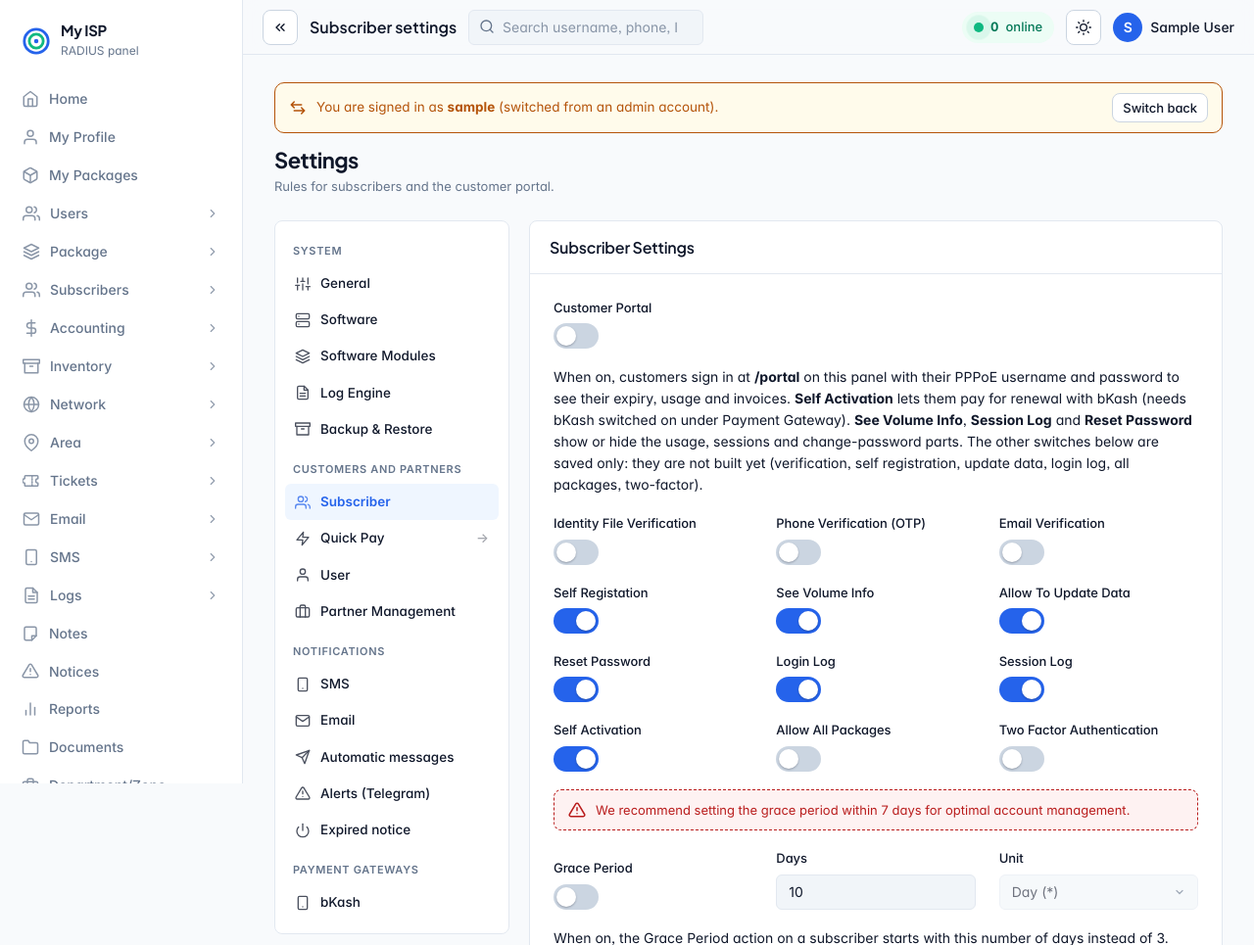
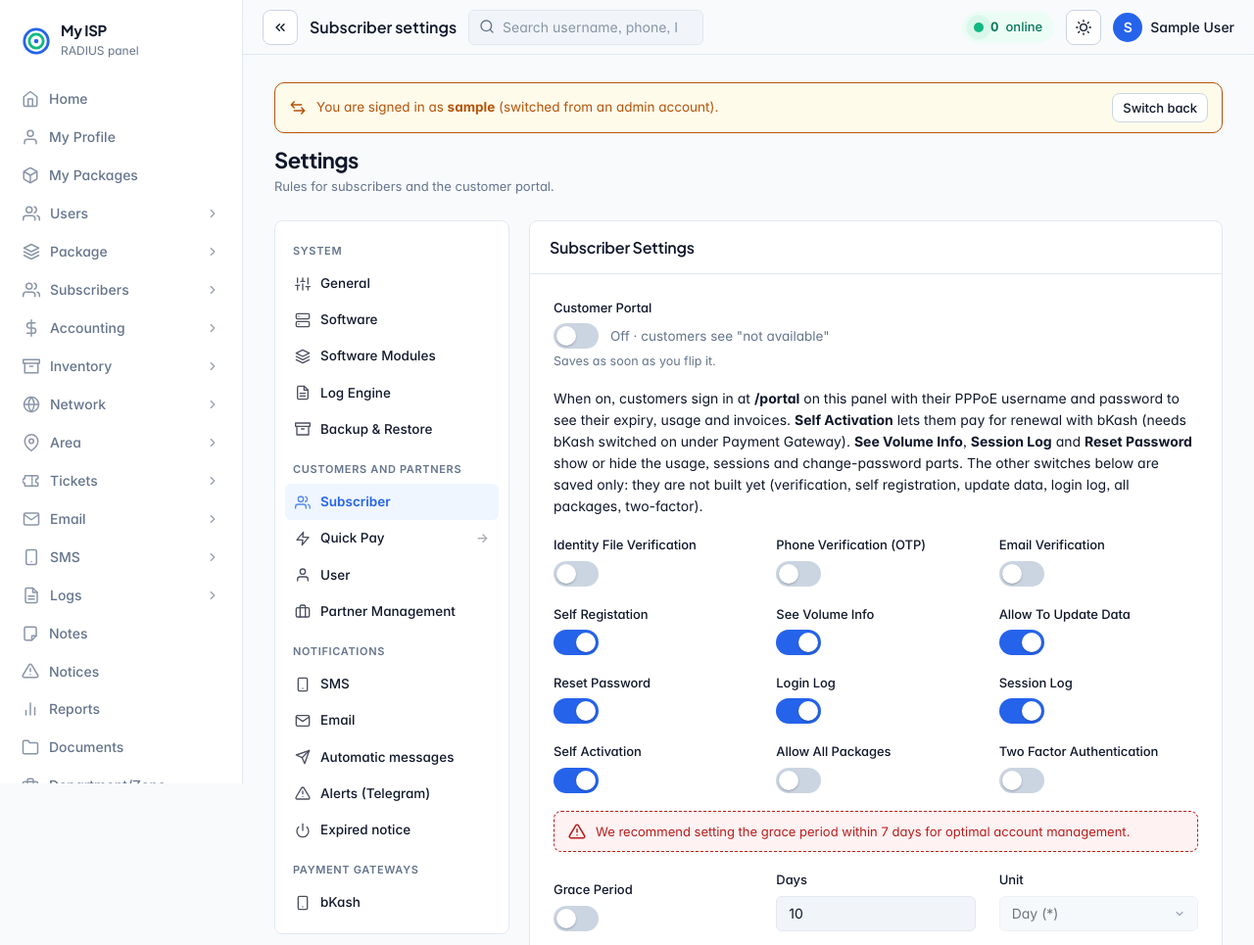
Before and after one commit to rajib217/ISP-Radius-Enterprise, a Flask app: page /settings/subscriber in a window 1280 px wide. Shown: the top 965 px of the page at 98% size. Run offline with Flask 3, Linux system fonts and the light colour scheme; the visitor is signed in with stand-in values (Sample User, id 1); data comes from the database, SQL or seed files in the repository; data that the repository does not hold is empty; parts of the project's set-up code (start-up, migrations or seed data) failed here and were passed over; some libraries are stand-ins or nearby versions.

Commit message:
Subscriber Portal

```diff
--- a/panel/mod_settings.py
+++ b/panel/mod_settings.py
@@ -509,6 +509,21 @@ def settings_subscriber():
     return render_template("settings_subscriber.html", s=cfg(), switches=SUB_SWITCHES, rules=SUB_RULES, tab="subscriber")
 
 
+@route("/settings/subscriber/portal", methods=["POST"])
+@admin_required
+def settings_subscriber_portal():
+    """The Customer Portal switch saves the moment it is flipped (no Submit needed)."""
+    from flask import jsonify
+    on = "1" if request.form.get("on") in ("1", "on", "true") else "0"
+    _save({"portal_on": on})
+    audit("settings_saved", "subscriber", "portal on" if on == "1" else "portal off")
+    commit()
+    if request.headers.get("X-Requested-With") == "fetch":
+        return jsonify({"ok": True, "on": on == "1"})
+    flash("Customer Portal is %s." % ("on" if on == "1" else "off"), "success")
+    return redirect(url_for("settings_subscriber"))
+
+
 MODULE_SWITCHES = [   # key, label, module it controls (None = not built yet)
     ("voucher", "Voucher Module Status", None),
     ("prepaid", "Prepaid Card Module Status", None),
--- a/panel/nav.py
+++ b/panel/nav.py
@@ -118,7 +118,7 @@ STRUCTURE = [
     _g("docs", "Documents", "folder", endpoint="documents", module="documents"),
     _g("zones", "Department/Zone", "briefcase", endpoint="org", module="zones"),
     _g("settings", "Settings", "sliders", endpoint="settings", admin=True,
-       match=["settings", "settings_email", "settings_sms", "settings_automation", "settings_software", "settings_logs", "settings_modules", "settings_gateway", "settings_subscriber", "settings_user", "settings_partners", "settings_backup", "settings_expired"]),
+       match=["settings", "settings_email", "settings_sms", "settings_automation", "settings_software", "settings_logs", "settings_modules", "settings_gateway", "settings_subscriber", "settings_subscriber_portal", "settings_user", "settings_partners", "settings_backup", "settings_expired"]),
 ]
 
 
--- a/panel/static/css/app.css
+++ b/panel/static/css/app.css
@@ -1810,3 +1810,10 @@ dialog.modal.confirm-dlg { width: min(420px, calc(100vw - 24px)); }
 .push-acts { display: flex; gap: 8px; margin-left: auto; }
 @keyframes push-ring { 0%, 70%, 100% { transform: rotate(0); } 75% { transform: rotate(14deg); } 80% { transform: rotate(-12deg); } 85% { transform: rotate(8deg); } 90% { transform: rotate(-5deg); } }
 @media (prefers-reduced-motion: reduce) { .push-ic { animation: none; } }
+
+/* ---- Settings > Subscriber: the Customer Portal switch (saves on flip) ---- */
+.portal-sw-row { display: flex; align-items: center; gap: 12px; flex-wrap: wrap; margin-top: 4px; }
+.set-form .portal-sw .switch { display: inline-block; margin-top: 0; }
+.portal-state { font-size: 13.5px; color: var(--text-muted); }
+.portal-state.on { color: var(--online); font-weight: 600; }
+.portal-state.bad { color: var(--danger, #dc2626); font-weight: 600; }
--- a/panel/templates/settings_subscriber.html
+++ b/panel/templates/settings_subscriber.html
@@ -8,7 +8,15 @@
   {{ csrf_input() }}
   <div class="panel-head"><h2>Subscriber Settings</h2></div>
   <div class="set-form three">
-    {{ sw('portal_on', 'Customer Portal') }}
+    <div class="field portal-sw wide">
+      <label class="lbl" for="x-portal_on">Customer Portal</label>
+      <div class="portal-sw-row">
+        <span class="switch"><input id="x-portal_on" type="checkbox" name="portal_on" data-save="{{ url_for('settings_subscriber_portal') }}" {{ 'checked' if s.portal_on == '1' }}><i></i></span>
+        <span class="portal-state {{ 'on' if s.portal_on == '1' }}" id="portal-state">{% if s.portal_on == '1' %}On &middot; customers can sign in{% else %}Off &middot; customers see "not available"{% endif %}</span>
+        <a class="btn sm" href="{{ url_for('portal') }}" target="_blank" rel="noopener" id="portal-open"{{ '' if s.portal_on == '1' else ' hidden' }}>{{ icon('link') }}Open /portal</a>
+      </div>
+      <div class="help">Saves as soon as you flip it.</div>
+    </div>
     <p class="help wide">When on, customers sign in at <b>/portal</b> on this panel with their PPPoE username and password to see their expiry, usage and invoices. <b>Self Activation</b> lets them pay for renewal with bKash (needs bKash switched on under Payment Gateway). <b>See Volume Info</b>, <b>Session Log</b> and <b>Reset Password</b> show or hide the usage, sessions and change-password parts. The other switches below are saved only: they are not built yet (verification, self registration, update data, login log, all packages, two-factor).</p>
     {% for key, label in switches %}{{ sw(key, label) }}{% endfor %}
     <div class="note-box wide">{{ icon('alert') }}<span>We recommend setting the grace period within 7 days for optimal account management.</span></div>
@@ -31,4 +39,29 @@
   </div>
   <div class="set-foot"><button class="btn primary" type="submit">Submit</button></div>
 </form>
+<script>
+(function () {
+  var box = document.getElementById("x-portal_on"), state = document.getElementById("portal-state"), open = document.getElementById("portal-open");
+  var csrf = (document.querySelector('input[name="_csrf"]') || {}).value || "";
+  function paint(on) {
+    state.className = "portal-state" + (on ? " on" : "");
+    state.textContent = on ? "On · customers can sign in" : "Off · customers see “not available”";
+    open.hidden = !on;
+  }
+  box.addEventListener("change", function () {
+    var want = box.checked, body = new URLSearchParams({ _csrf: csrf, on: want ? "1" : "0" });
+    box.disabled = true; state.textContent = "Saving…";
+    fetch(box.getAttribute("data-save"), { method: "POST", credentials: "same-origin", body: body,
+      headers: { "X-Requested-With": "fetch", "X-CSRF-Token": csrf } })
+      .then(function (r) { return r.ok ? r.json() : Promise.reject(r.status); })
+      .then(function (d) { box.checked = !!d.on; paint(!!d.on); })
+      .catch(function (code) {
+        box.checked = !want; paint(!want);
+        state.textContent = "Not saved (" + (code === 403 ? "only an admin can change this" : code === 400 ? "page expired: reload and try again" : "error " + code) + ")";
+        state.className = "portal-state bad";
+      })
+      .then(function () { box.disabled = false; });
+  });
+})();
+</script>
 {% endblock %}
```
Also changed, not shown: tests/test_pages.py (+13 -0 lines).
